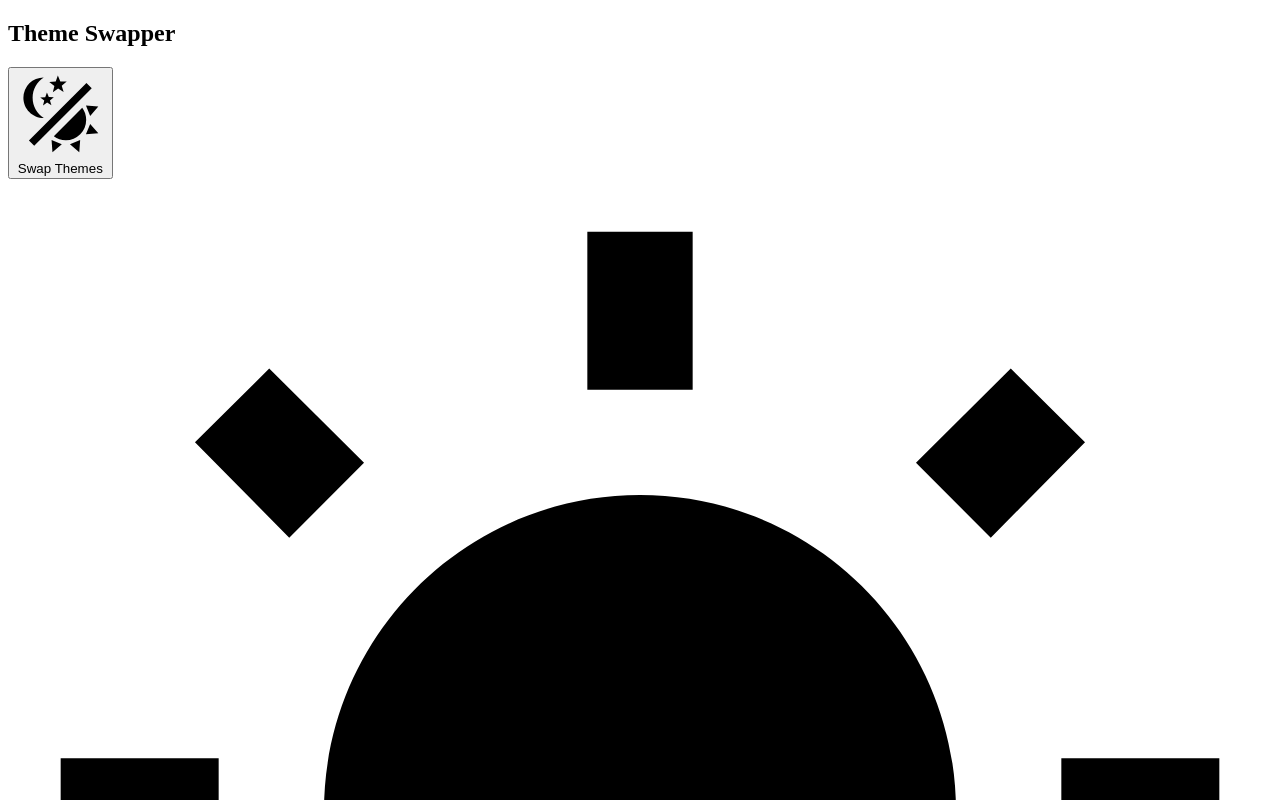
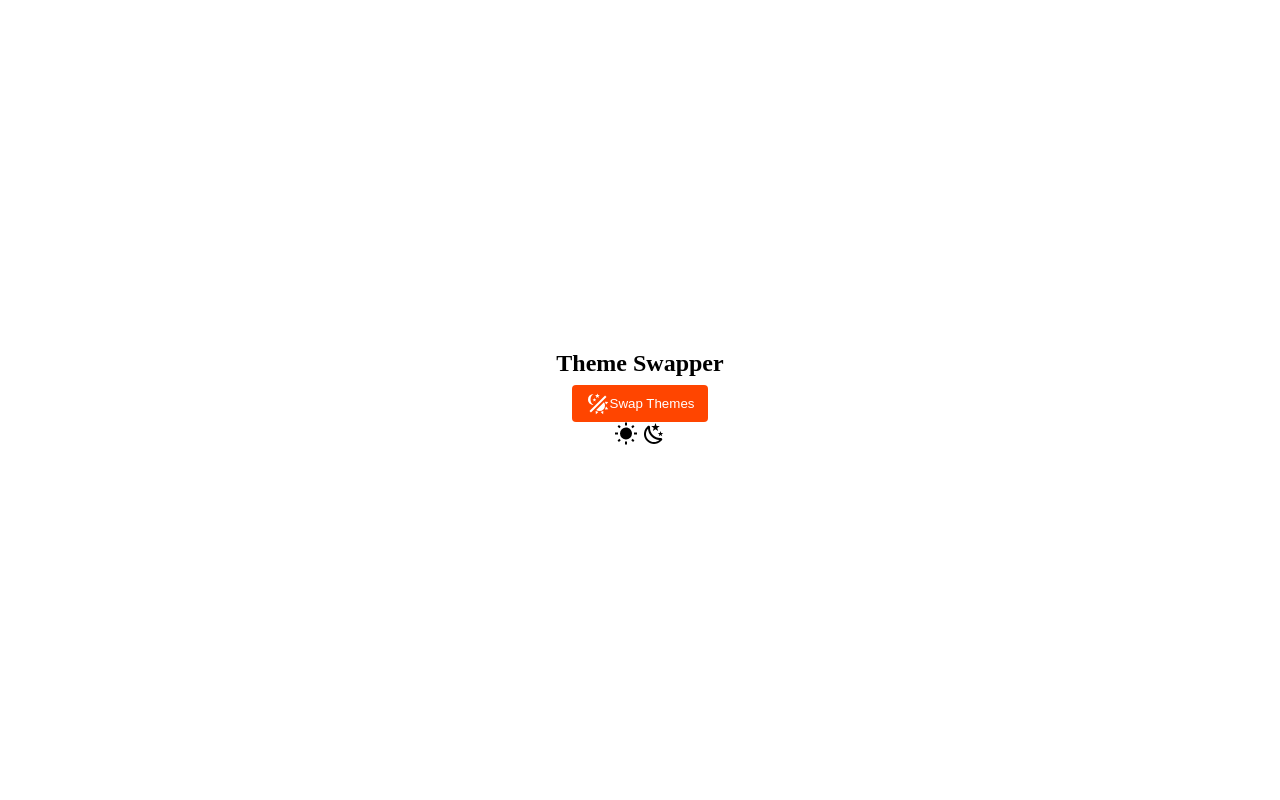
Before and after one commit to 2024-Roadmap/js_light_dark_theme_toggle, a plain HTML site: page index.html in a window 1280 px wide. Shown: the top 800 px of the page. Drawn offline with Linux system fonts and the light colour scheme.

Commit message:
change svg, add styles for body and button

```diff
--- a/index.html
+++ b/index.html
@@ -7,23 +7,20 @@
   <title>Light / Dark Theme Toggle</title>
 </head>
 <body>
-  <h2>Theme Swapper</h2>
+  <h2 class="title">Theme Swapper</h2>
   <button class="theme-toggle-button">
-    <svg class="icon" xmlns="http://www.w3.org/2000/svg" viewBox="0 0 24 24">
-      <title>theme-light-dark</title>
-      <path
-      d="M7.5,2C5.71,3.15 4.5,5.18 4.5,7.5C4.5,9.82 5.71,11.85 7.53,13C4.46,13 2,10.54 2,7.5A5.5,5.5 0 0,1 7.5,2M19.07,3.5L20.5,4.93L4.93,20.5L3.5,19.07L19.07,3.5M12.89,5.93L11.41,5L9.97,6L10.39,4.3L9,3.24L10.75,3.12L11.33,1.47L12,3.1L13.73,3.13L12.38,4.26L12.89,5.93M9.59,9.54L8.43,8.81L7.31,9.59L7.65,8.27L6.56,7.44L7.92,7.35L8.37,6.06L8.88,7.33L10.24,7.36L9.19,8.23L9.59,9.54M19,13.5A5.5,5.5 0 0,1 13.5,19C12.28,19 11.15,18.6 10.24,17.93L17.93,10.24C18.6,11.15 19,12.28 19,13.5M14.6,20.08L17.37,18.93L17.13,22.28L14.6,20.08M18.93,17.38L20.08,14.61L22.28,17.15L18.93,17.38M20.08,12.42L18.94,9.64L22.28,9.88L20.08,12.42M9.63,18.93L12.4,20.08L9.87,22.27L9.63,18.93Z" />
+    <svg class="icon" style="width:24px;height:24px" viewBox="0 0 24 24">
+      <path fill="currentColor"
+        d="M7.5,2C5.71,3.15 4.5,5.18 4.5,7.5C4.5,9.82 5.71,11.85 7.53,13C4.46,13 2,10.54 2,7.5A5.5,5.5 0 0,1 7.5,2M19.07,3.5L20.5,4.93L4.93,20.5L3.5,19.07L19.07,3.5M12.89,5.93L11.41,5L9.97,6L10.39,4.3L9,3.24L10.75,3.12L11.33,1.47L12,3.1L13.73,3.13L12.38,4.26L12.89,5.93M9.59,9.54L8.43,8.81L7.31,9.59L7.65,8.27L6.56,7.44L7.92,7.35L8.37,6.06L8.88,7.33L10.24,7.36L9.19,8.23L9.59,9.54M19,13.5A5.5,5.5 0 0,1 13.5,19C12.28,19 11.15,18.6 10.24,17.93L17.93,10.24C18.6,11.15 19,12.28 19,13.5M14.6,20.08L17.37,18.93L17.13,22.28L14.6,20.08M18.93,17.38L20.08,14.61L22.28,17.15L18.93,17.38M20.08,12.42L18.94,9.64L22.28,9.88L20.08,12.42M9.63,18.93L12.4,20.08L9.87,22.27L9.63,18.93Z" />
     </svg>
     Swap Themes
   </button>
   <div class="sun-moon-container">
-    <svg class="sun" xmlns="http://www.w3.org/2000/svg" viewBox="0 0 24 24">
-      <title>white-balance-sunny</title>
+    <svg class="sun" style="width:24px;height:24px" viewBox="0 0 24 24">
       <path
-        d="M3.55 19.09L4.96 20.5L6.76 18.71L5.34 17.29M12 6C8.69 6 6 8.69 6 12S8.69 18 12 18 18 15.31 18 12C18 8.68 15.31 6 12 6M20 13H23V11H20M17.24 18.71L19.04 20.5L20.45 19.09L18.66 17.29M20.45 5L19.04 3.6L17.24 5.39L18.66 6.81M13 1H11V4H13M6.76 5.39L4.96 3.6L3.55 5L5.34 6.81L6.76 5.39M1 13H4V11H1M13 20H11V23H13" />
+        d="M3.55,18.54L4.96,19.95L6.76,18.16L5.34,16.74M11,22.45C11.32,22.45 13,22.45 13,22.45V19.5H11M12,5.5A6,6 0 0,0 6,11.5A6,6 0 0,0 12,17.5A6,6 0 0,0 18,11.5C18,8.18 15.31,5.5 12,5.5M20,12.5H23V10.5H20M17.24,18.16L19.04,19.95L20.45,18.54L18.66,16.74M20.45,4.46L19.04,3.05L17.24,4.84L18.66,6.26M13,0.55H11V3.5H13M4,10.5H1V12.5H4M6.76,4.84L4.96,3.05L3.55,4.46L5.34,6.26L6.76,4.84Z" />
     </svg>
-    <svg class="moon" xmlns="http://www.w3.org/2000/svg" viewBox="0 0 24 24">
-      <title>weather-night</title>
+    <svg class="moon" style="width:24px;height:24px" viewBox="0 0 24 24">
       <path
         d="M17.75,4.09L15.22,6.03L16.13,9.09L13.5,7.28L10.87,9.09L11.78,6.03L9.25,4.09L12.44,4L13.5,1L14.56,4L17.75,4.09M21.25,11L19.61,12.25L20.2,14.23L18.5,13.06L16.8,14.23L17.39,12.25L15.75,11L17.81,10.95L18.5,9L19.19,10.95L21.25,11M18.97,15.95C19.8,15.87 20.69,17.05 20.16,17.8C19.84,18.25 19.5,18.67 19.08,19.07C15.17,23 8.84,23 4.94,19.07C1.03,15.17 1.03,8.83 4.94,4.93C5.34,4.53 5.76,4.17 6.21,3.85C6.96,3.32 8.14,4.21 8.06,5.04C7.79,7.9 8.75,10.87 10.95,13.06C13.14,15.26 16.1,16.22 18.97,15.95M17.33,17.97C14.5,17.81 11.7,16.64 9.53,14.5C7.36,12.31 6.2,9.5 6.04,6.68C3.23,9.82 3.34,14.64 6.35,17.66C9.37,20.67 14.19,20.78 17.33,17.97Z" />
     </svg>
--- a/style.css
+++ b/style.css
@@ -0,0 +1,46 @@
+body {
+  --accent-color: orangered;
+  --background-color: white;
+  --text-color: black;
+  --button-text-color: var(--background-color);
+  --transition-delay: 1s;
+  display: flex;
+  flex-direction: column;
+  justify-content: center;
+  align-items: center;
+  height: 100vh;
+  margin: 0;
+  background-color: var(--background-color);
+  color: var(--text-color);
+}
+
+body.dark {
+  --accent-color: #d0d066;
+  --background-color: #333;
+  --text-color: white;
+}
+
+.title {
+  margin: 0;
+  margin-bottom: 0.5rem;
+}
+
+.theme-toggle-button {
+  background-color: var(--accent-color);
+  color: var(--button-text-color);
+  display: flex;
+  justify-content: center;
+  align-items: center;
+  cursor: pointer;
+  padding: 0.5em 1em;
+  border-radius: 0.3em;
+  border: none;
+  outline: none;
+  transition: var(--transition-delay);
+  transform: scale(1);
+}
+
+.theme-toggle-button:hover,
+.theme-toggle-button:focus {
+  transform: scale(1.1);
+}
```
